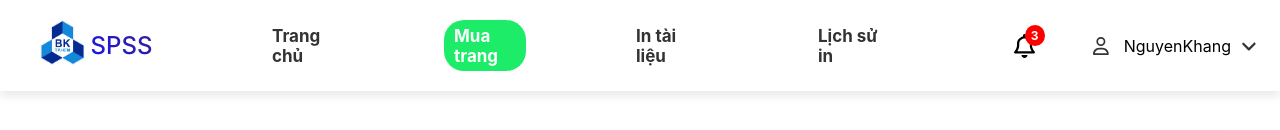
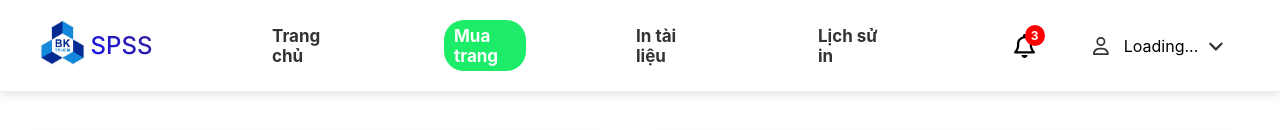
Before and after one commit to duykhangtong/DACNPM_HK241, a React (Vite) app in the folder frontend/my-react-app/: page /SPSS/muatrangin in a window 1280 px wide. Shown: the top 130 px of the page. Built offline with nearby package versions, Linux system fonts and the light colour scheme; no server answers; a web font is replaced by a local one.

Commit message:
fix front end

```diff
--- a/frontend/my-react-app/src/SPSS/Header_SPSS.jsx
+++ b/frontend/my-react-app/src/SPSS/Header_SPSS.jsx
@@ -1,15 +1,15 @@
 import { faBell, faUser } from '@fortawesome/free-regular-svg-icons';
 import { faAngleDown, faAngleRight, faAngleLeft } from '@fortawesome/free-solid-svg-icons';
 import { FontAwesomeIcon } from '@fortawesome/react-fontawesome';
-import React, { useState } from 'react';
+import React, { useState,useEffect } from 'react';
 import logoBK from '../../Image/logo_BK2-removebg.png';
 import { BrowserRouter as Router, Routes, Route, NavLink, Outlet,useNavigate } from 'react-router-dom';
 import style_headerSPSS from './SPSS.module.css'; // Import đúng CSS Module
-
-let user = "NguyenKhang";
-
+import { use } from 'react';
+import axios from 'axios';
 function User_Dropdown() {
     const [dropdownOpen, setDropdownOpen] = useState(false);
+    const [userName,setUserName] = useState("Loading...");
     const navigate = useNavigate();
     const toggleDropdown = () => {
         setDropdownOpen(!dropdownOpen);
@@ -21,10 +21,25 @@ function User_Dropdown() {
     const handleInfo = () => {
         navigate('/SPSS/info');
     };
+    const fetchData = async () => {
+        try {
+          const accessToken = localStorage.getItem("access_token");
+          const response = await axios.get("http://localhost:80/api/account/client", {
+            headers: { Authorization: `Bearer ${accessToken}` },
+          });
+          setUserName(response.data.full_name);
+        } catch (err) {
+          console.error("Error fetching data:", err.response?.data || err.message);
+        }
+      };
+      useEffect(() => {
+        fetchData();
+      }
+    ,[]);
     return (
         <div className={style_headerSPSS["tt-user"]} onClick={toggleDropdown}>
             <FontAwesomeIcon icon={faUser} className={style_headerSPSS["tt-iconuser"]} />
-            <span>{user}</span>
+            <span>{userName}</span>
             <FontAwesomeIcon icon={faAngleDown} className={style_headerSPSS["tt-angledown"]} />
             {dropdownOpen && (
                 <div className={style_headerSPSS["dropdown-menu"]}>
--- a/frontend/my-react-app/src/UI-SPSO/Manage/Manage.jsx
+++ b/frontend/my-react-app/src/UI-SPSO/Manage/Manage.jsx
@@ -105,6 +105,7 @@ function Manage() {
   const handleDeletePrinter = async (printerId) => {
     try {
       await deletePrinter(printerId);
+      setShowDetails(false);
       loadPrinters();
     } catch (error) {
       console.error("Error deleting printer:", error);
```
